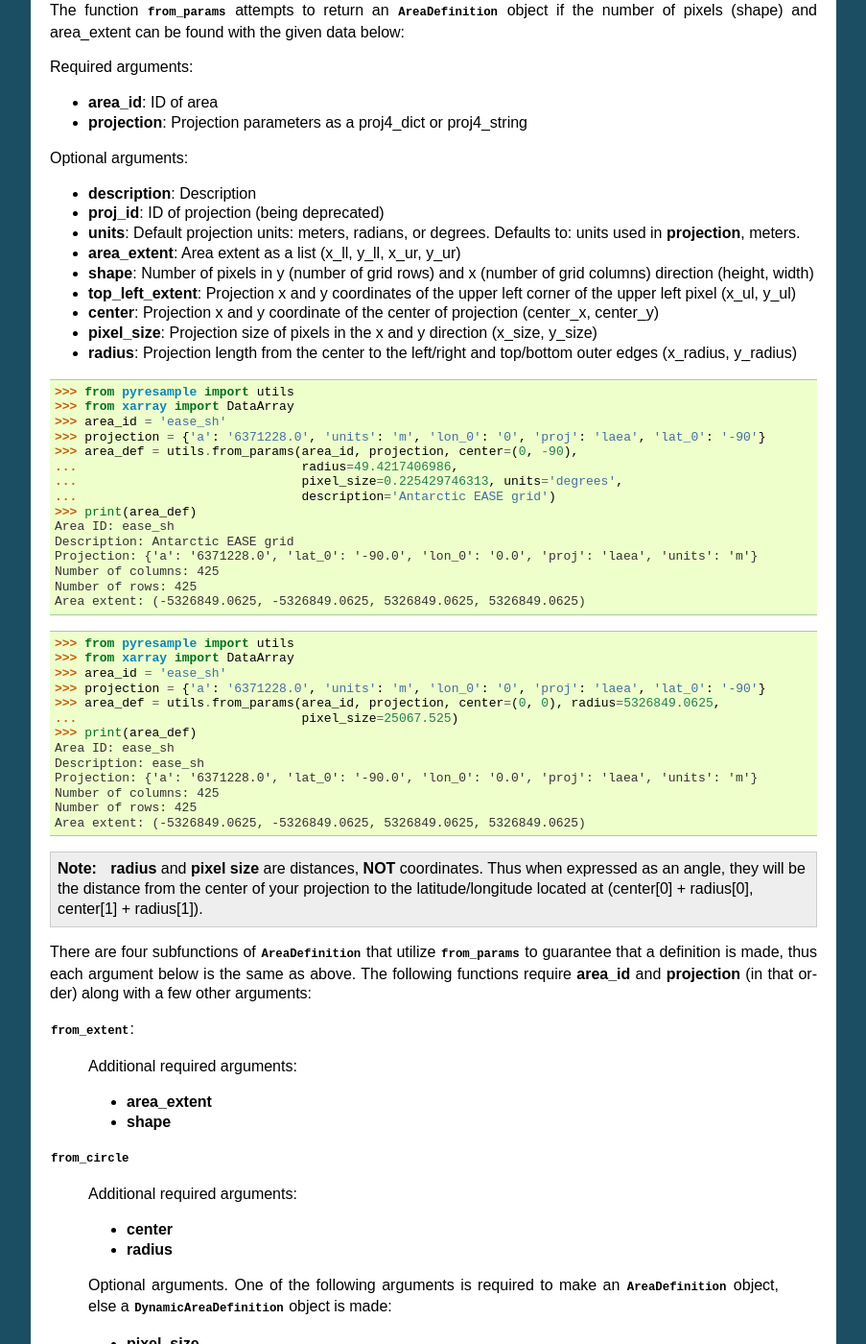
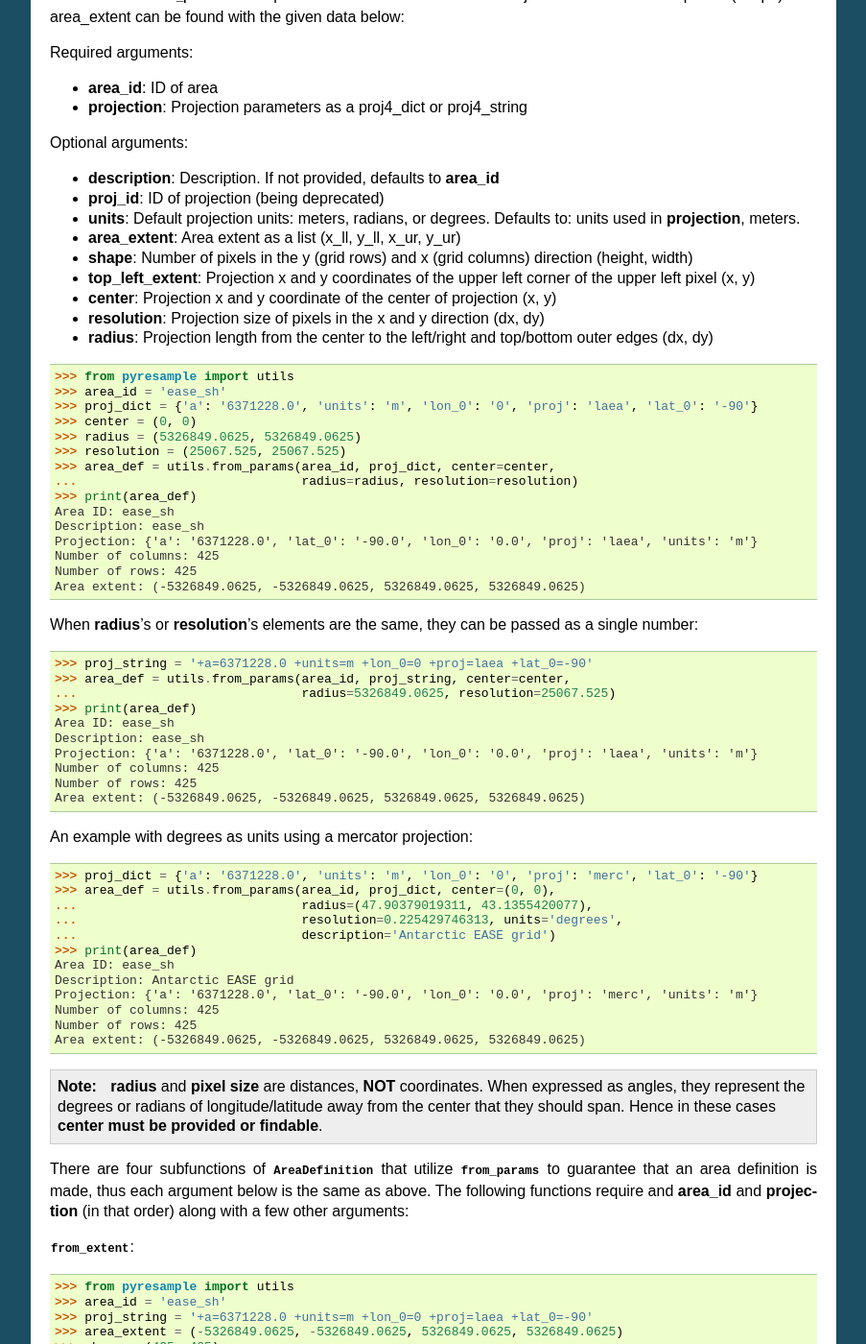
Before and after one commit to pytroll/pyresample, a Sphinx documentation site: the page built from docs/source/geo_def.rst, in a window 1280 px wide and 1400 px high, scrolled down 1586 px. Shown: the whole window at 96% size, without its empty margins (198-1101 px from the left). Built offline with Sphinx 7.4.7, drawn with Linux system fonts in a browser that asks for light colours; some of the changed text lies outside the part shown.

Commit message:
Change variable names and continue updating docs

```diff
--- a/docs/source/geo_def.rst
+++ b/docs/source/geo_def.rst
@@ -26,8 +26,8 @@
 * **name**: Description
 * **proj_id**: ID of projection (being deprecated)
 * **proj_dict**: Proj4 parameters as dict
-* **x_size**: Number of grid columns
-* **y_size**: Number of grid rows
+* **width**: Number of grid columns
+* **height**: Number of grid rows
 * **area_extent**: (x_ll, y_ll, x_ur, y_ur)
 
 where
@@ -45,13 +45,12 @@
  >>> area_id = 'ease_sh'
  >>> description = 'Antarctic EASE grid'
  >>> proj_id = 'ease_sh'
- >>> x_size = 425
- >>> y_size = 425
- >>> area_extent = (-5326849.0625,-5326849.0625,5326849.0625,5326849.0625)
- >>> proj_dict = {'a': 6371228.0, 'units': 'm', 'lon_0': 0.0,
- ...              'proj': 'laea', 'lat_0': -90.0}
- >>> area_def = geometry.AreaDefinition(area_id, description, proj_id,
- ... 									proj_dict, x_size, y_size, area_extent)
+ >>> proj_dict = {'a': '6371228.0', 'units': 'm', 'lon_0': '0', 'proj': 'laea', 'lat_0': '-90'}
+ >>> width = 425
+ >>> height = 425
+ >>> area_extent = (-5326849.0625, -5326849.0625, 5326849.0625, 5326849.0625)
+ >>> area_def = geometry.AreaDefinition(area_id, description, proj_id, proj_dict,
+ ...                                    width, height, area_extent)
  >>> print(area_def)
  Area ID: ease_sh
  Description: Antarctic EASE grid
@@ -76,12 +75,12 @@
  >>> area_id = 'ease_sh'
  >>> description = 'Antarctic EASE grid'
  >>> proj_id = 'ease_sh'
- >>> projection = '+proj=laea +lat_0=-90 +lon_0=0 +a=6371228.0 +units=m'
- >>> x_size = 425
- >>> y_size = 425
- >>> area_extent = (-5326849.0625,-5326849.0625,5326849.0625,5326849.0625)
- >>> area_def = utils.get_area_def(area_id, description, proj_id, projection,
- ...                  			   x_size, y_size, area_extent)
+ >>> proj_string = '+a=6371228.0 +units=m +lon_0=0 +proj=laea +lat_0=-90'
+ >>> width = 425
+ >>> height = 425
+ >>> area_extent = (-5326849.0625, -5326849.0625, 5326849.0625, 5326849.0625)
+ >>> area_def = utils.get_area_def(area_id, description, proj_id, proj_string,
+ ...                               width, height, area_extent)
  >>> print(area_def)
  Area ID: ease_sh
  Description: Antarctic EASE grid
@@ -102,42 +101,26 @@
 
 Optional arguments:
 
-* **description**: Description
+* **description**: Description. If not provided, defaults to **area_id**
 * **proj_id**: ID of projection (being deprecated)
 * **units**: Default projection units: meters, radians, or degrees. Defaults to: units used in **projection**, meters.
 * **area_extent**: Area extent as a list (x_ll, y_ll, x_ur, y_ur)
-* **shape**: Number of pixels in y (number of grid rows) and x (number of grid columns) direction (height, width)
-* **top_left_extent**: Projection x and y coordinates of the upper left corner of the upper left pixel (x_ul, y_ul)
-* **center**: Projection x and y coordinate of the center of projection (center_x, center_y)
-* **pixel_size**: Projection size of pixels in the x and y direction (x_size, y_size)
-* **radius**: Projection length from the center to the left/right and top/bottom outer edges (x_radius, y_radius)
+* **shape**: Number of pixels in the y (grid rows) and x (grid columns) direction (height, width)
+* **top_left_extent**: Projection x and y coordinates of the upper left corner of the upper left pixel (x, y)
+* **center**: Projection x and y coordinate of the center of projection (x, y)
+* **resolution**: Projection size of pixels in the x and y direction (dx, dy)
+* **radius**: Projection length from the center to the left/right and top/bottom outer edges (dx, dy)
 
 .. doctest::
 
  >>> from pyresample import utils
- >>> from xarray import DataArray
  >>> area_id = 'ease_sh'
- >>> projection = {'a': '6371228.0', 'units': 'm', 'lon_0': '0', 'proj': 'laea', 'lat_0': '-90'}
- >>> area_def = utils.from_params(area_id, projection, center=(0, -90),
- ...                              radius=49.4217406986,
- ...                              pixel_size=0.225429746313, units='degrees',
- ...                              description='Antarctic EASE grid')
- >>> print(area_def)
- Area ID: ease_sh
- Description: Antarctic EASE grid
- Projection: {'a': '6371228.0', 'lat_0': '-90.0', 'lon_0': '0.0', 'proj': 'laea', 'units': 'm'}
- Number of columns: 425
- Number of rows: 425
- Area extent: (-5326849.0625, -5326849.0625, 5326849.0625, 5326849.0625)
-
-.. doctest::
-
- >>> from pyresample import utils
- >>> from xarray import DataArray
- >>> area_id = 'ease_sh'
- >>> projection = {'a': '6371228.0', 'units': 'm', 'lon_0': '0', 'proj': 'laea', 'lat_0': '-90'}
- >>> area_def = utils.from_params(area_id, projection, center=(0, 0), radius=5326849.0625,
- ...                              pixel_size=25067.525)
+ >>> proj_dict = {'a': '6371228.0', 'units': 'm', 'lon_0': '0', 'proj': 'laea', 'lat_0': '-90'}
+ >>> center = (0, 0)
+ >>> radius = (5326849.0625, 5326849.0625)
+ >>> resolution = (25067.525, 25067.525)
+ >>> area_def = utils.from_params(area_id, proj_dict, center=center,
+ ...                              radius=radius, resolution=resolution)
  >>> print(area_def)
  Area ID: ease_sh
  Description: ease_sh
@@ -146,54 +129,124 @@
  Number of rows: 425
  Area extent: (-5326849.0625, -5326849.0625, 5326849.0625, 5326849.0625)
 
+When **radius**'s or **resolution**'s elements are the same, they can be passed as a single number:
+
+.. doctest::
+
+ >>> proj_string = '+a=6371228.0 +units=m +lon_0=0 +proj=laea +lat_0=-90'
+ >>> area_def = utils.from_params(area_id, proj_string, center=center,
+ ...                              radius=5326849.0625, resolution=25067.525)
+ >>> print(area_def)
+ Area ID: ease_sh
+ Description: ease_sh
+ Projection: {'a': '6371228.0', 'lat_0': '-90.0', 'lon_0': '0.0', 'proj': 'laea', 'units': 'm'}
+ Number of columns: 425
+ Number of rows: 425
+ Area extent: (-5326849.0625, -5326849.0625, 5326849.0625, 5326849.0625)
+
+An example with degrees as units using a mercator projection:
+
+.. doctest::
+
+ >>> proj_dict = {'a': '6371228.0', 'units': 'm', 'lon_0': '0', 'proj': 'merc', 'lat_0': '-90'}
+ >>> area_def = utils.from_params(area_id, proj_dict, center=(0, 0),
+ ...                              radius=(47.90379019311, 43.1355420077),
+ ...                              resolution=0.225429746313, units='degrees',
+ ...                              description='Antarctic EASE grid')
+ >>> print(area_def)
+ Area ID: ease_sh
+ Description: Antarctic EASE grid
+ Projection: {'a': '6371228.0', 'lat_0': '-90.0', 'lon_0': '0.0', 'proj': 'merc', 'units': 'm'}
+ Number of columns: 425
+ Number of rows: 425
+ Area extent: (-5326849.0625, -5326849.0625, 5326849.0625, 5326849.0625)
+
 .. note::
 
-  **radius** and **pixel size** are distances, **NOT** coordinates. Thus when expressed
-  as an angle, they will be the distance from the center of your projection to the
-  latitude/longitude located at (center[0] + radius[0], center[1] + radius[1]).
+  **radius** and **pixel size** are distances, **NOT** coordinates. When expressed as angles,
+  they represent the degrees or radians of longitude/latitude away from the center that
+  they should span. Hence in these cases **center must be provided or findable**.
 
 There are four subfunctions of :mod:`AreaDefinition <geometry.AreaDefinition>` that utilize
-:mod:`from_params <utils.from_params>` to guarantee that a definition is made, thus each argument below is the same as
-above. The following functions require **area_id** and **projection** (in that order) along with a few other arguments:
+:mod:`from_params <utils.from_params>` to guarantee that an area definition is made, thus each
+argument below is the same as above. The following functions require and **area_id** and **projection**
+(in that order) along with a few other arguments:
 
 :mod:`from_extent <geometry.AreaDefinition.from_extent>`:
 
- Additional required arguments:
+.. doctest::
 
- * **area_extent**
- * **shape**
+ >>> from pyresample import utils
+ >>> area_id = 'ease_sh'
+ >>> proj_string = '+a=6371228.0 +units=m +lon_0=0 +proj=laea +lat_0=-90'
+ >>> area_extent = (-5326849.0625, -5326849.0625, 5326849.0625, 5326849.0625)
+ >>> shape = (425, 425)
+ >>> area_def = geometry.AreaDefinition.from_extent(area_id, proj_string,
+ ...                                                area_extent, shape)
+ >>> print(area_def)
+ Area ID: ease_sh
+ Description: ease_sh
+ Projection: {'a': '6371228.0', 'lat_0': '-90.0', 'lon_0': '0.0', 'proj': 'laea', 'units': 'm'}
+ Number of columns: 425
+ Number of rows: 425
+ Area extent: (-5326849.0625, -5326849.0625, 5326849.0625, 5326849.0625)
 
 :mod:`from_circle <geometry.AreaDefinition.from_circle>`
 
- Additional required arguments:
+.. doctest::
 
- * **center**
- * **radius**
+ >>> proj_dict = {'a': '6371228.0', 'units': 'm', 'lon_0': '0', 'proj': 'laea', 'lat_0': '-90'}
+ >>> center = (0, 0)
+ >>> radius = 5326849.0625
+ >>> area_def = geometry.AreaDefinition.from_circle(area_id, proj_dict, center,
+ ...                                                radius, shape=shape)
+ >>> print(area_def)
+ Area ID: ease_sh
+ Description: ease_sh
+ Projection: {'a': '6371228.0', 'lat_0': '-90.0', 'lon_0': '0.0', 'proj': 'laea', 'units': 'm'}
+ Number of columns: 425
+ Number of rows: 425
+ Area extent: (-5326849.0625, -5326849.0625, 5326849.0625, 5326849.0625)
 
- Optional arguments. One of the following arguments is required to
- make an :mod:`AreaDefinition <geometry.AreaDefinition>` object, else a
- :mod:`DynamicAreaDefinition <geometry.DynamicAreaDefinition>` object is made:
+.. doctest::
 
- * **pixel_size**
- * **shape**
-
+ >>> resolution = 25067.525
+ >>> area_def = geometry.AreaDefinition.from_circle(area_id, proj_string, center,
+ ...                                                radius, resolution=resolution)
+ >>> print(area_def)
+ Area ID: ease_sh
+ Description: ease_sh
+ Projection: {'a': '6371228.0', 'lat_0': '-90.0', 'lon_0': '0.0', 'proj': 'laea', 'units': 'm'}
+ Number of columns: 425
+ Number of rows: 425
+ Area extent: (-5326849.0625, -5326849.0625, 5326849.0625, 5326849.0625)
 
 :mod:`from_area_of_interest <geometry.AreaDefinition.from_area_of_interest>`
 
- Additional required arguments:
+.. doctest::
 
- * **center**
- * **pixel_size**
- * **shape**
+ >>> area_def = geometry.AreaDefinition.from_area_of_interest(area_id, proj_dict, center,
+ ...                                                          resolution, shape)
+ >>> print(area_def)
+ Area ID: ease_sh
+ Description: ease_sh
+ Projection: {'a': '6371228.0', 'lat_0': '-90.0', 'lon_0': '0.0', 'proj': 'laea', 'units': 'm'}
+ Number of columns: 425
+ Number of rows: 425
+ Area extent: (-5326849.0625, -5326849.0625, 5326849.0625, 5326849.0625)
 
 :mod:`from_geotiff <geometry.AreaDefinition.from_geotiff>`
 
-
- Additional required arguments:
-
- * **top_left_extent**
- * **pixel_size**
- * **shape**
+ >>> top_left_extent = (-5326849.0625, 5326849.0625)
+ >>> area_def = geometry.AreaDefinition.from_geotiff(area_id, proj_string, top_left_extent,
+ ...                                                 resolution, shape)
+ >>> print(area_def)
+ Area ID: ease_sh
+ Description: ease_sh
+ Projection: {'a': '6371228.0', 'lat_0': '-90.0', 'lon_0': '0.0', 'proj': 'laea', 'units': 'm'}
+ Number of columns: 425
+ Number of rows: 425
+ Area extent: (-5326849.0625, -5326849.0625, 5326849.0625, 5326849.0625)
 
 The :mod:`load_area <utils.load_area>` function can be used to
 parse area definitions from a configuration file by giving it the
@@ -214,7 +267,7 @@
      lon_0: 0
      proj: laea
      lat_0: -90
-   shape: [425, 850]
+   shape: [425, 425]
    area_extent: [-5326849.0625, -5326849.0625, 5326849.0625, 5326849.0625]
 
  boundary_2:
@@ -228,44 +281,44 @@
      lat_0: -90
    shape:
      height: 425
-     width: 850
+     width: 425
    area_extent:
      lower_left_xy: [-135.0, -17.516001139327766]
      upper_right_xy: [45.0, -17.516001139327766]
 
  corner:
-   description: Example of finding an area definition using shape, top_left_extent, and pixel_size
+   description: Example of finding an area definition using shape, top_left_extent, and resolution
    projection:
      a: 6371228.0
      units: m
      lon_0: 0
      proj: laea
      lat_0: -90
-   shape: [425, 850]
+   shape: [425, 425]
    top_left_extent: [-5326849.0625, 5326849.0625]
-   pixel_size: [12533.7625, 25067.525]
+   resolution: 25067.525
 
  corner_2:
    area_id: ease_sh
-   description: Another example of finding an area definition using shape, top_left_extent, and pixel_size
-   units: degrees
+   description: Another example of finding an area definition using shape, top_left_extent, and resolution
+   units:  °
    projection:
      a: 6371228.0
      units: m
      lon_0: 0
      proj: laea
      lat_0: -90
-   shape: [425, 850]
+   shape: [425, 425]
    top_left_extent:
-     x_ul: -45.0
-     y_ul: -17.516001139327766
-   pixel_size:
-     x_size: 12533.7625
-     y_size: 25067.525
+     x: -45.0
+     y: -17.516001139327766
+   resolution:
+     dx: 25067.525
+     dy: 25067.525
      units: meters
 
  circle:
-   description: Example of finding an area definition using center, pixel_size, and radius
+   description: Example of finding an area definition using center, resolution, and radius
    projection:
      a: 6371228.0
      units: m
@@ -273,12 +326,12 @@
      proj: laea
      lat_0: -90
    center: [0, 0]
-   pixel_size: [12533.7625, 25067.525]
-   radius: [5326849.0625, 5326849.0625]
+   resolution: [25067.525, 25067.525]
+   radius: 5326849.0625
 
  circle_2:
    area_id: ease_sh
-   description: Another example of finding an area definition using center, pixel_size, and radius
+   description: Another example of finding an area definition using center, resolution, and radius
    projection:
      a: 6371228.0
      units: m
@@ -286,43 +339,45 @@
      proj: laea
      lat_0: -90
    center:
-     center_x: 0
-     center_y: -90
+     x: 0
+     y: -90
      units: degrees
    shape:
-     width: 850
+     width: 425
      height: 425
    radius:
-     x_radius: -49.4217406986
-     y_radius: -49.4217406986
-     units: degrees
+     dx: 49.4217406986
+     dy: 49.4217406986
+     units: °
 
  area_of_interest:
-   description: Example of finding an area definition using shape, center, and pixel_size
+   description: Example of finding an area definition using shape, center, and resolution
    projection:
      a: 6371228.0
      units: m
      lon_0: 0
      proj: laea
      lat_0: -90
-   shape: [425, 850]
+   shape: [425, 425]
    center: [0, 0]
-   pixel_size: [12533.7625, 25067.525]
+   resolution: [25067.525, 25067.525]
 
  area_of_interest_2:
    area_id: ease_sh
-   description: Another example of finding an area definition using shape, center, and pixel_size
+   description: Another example of finding an area definition using shape, center, and resolution
    projection:
      a: 6371228.0
      units: m
      lon_0: 0
      proj: laea
      lat_0: -90
-   shape: [425, 850]
-   center: [0, 0]
-   pixel_size:
-     pixel_size: -0.22542974631300449
-     units: degrees
+   shape: [425, 425]
+   center:
+     center: [0, -1.570796]
+     units: radians
+   resolution:
+     resolution: 0.0039344913
+     units: radians
 
 An area definition dict can be read using
 
@@ -332,9 +387,9 @@
  >>> area_def = utils.load_area('areas.yaml', 'corner')
  >>> print(area_def)
  Area ID: corner
- Description: Example of finding an area definition using shape, top_left_extent, and pixel_size
+ Description: Example of finding an area definition using shape, top_left_extent, and resolution
  Projection: {'a': '6371228.0', 'lat_0': '-90.0', 'lon_0': '0.0', 'proj': 'laea', 'units': 'm'}
- Number of columns: 850
+ Number of columns: 425
  Number of rows: 425
  Area extent: (-5326849.0625, -5326849.0625, 5326849.0625, 5326849.0625)
 
@@ -349,13 +404,12 @@
 
 .. doctest::
 
- >>> from pyresample import utils
  >>> corner, boundary = utils.load_area('areas.yaml', 'corner', 'boundary')
  >>> print(boundary)
  Area ID: ease_sh
  Description: Example of finding an area definition using shape and area_extent
  Projection: {'a': '6371228.0', 'lat_0': '-90.0', 'lon_0': '0.0', 'proj': 'laea', 'units': 'm'}
- Number of columns: 850
+ Number of columns: 425
  Number of rows: 425
  Area extent: (-5326849.0625, -5326849.0625, 5326849.0625, 5326849.0625)
 
@@ -406,7 +460,6 @@
 
 .. doctest::
 
- >>> from pyresample import utils
  >>> nh_def, sh_def = utils.load_area('areas.cfg', 'ease_nh', 'ease_sh')
  >>> print(sh_def)
  Area ID: ease_sh
@@ -447,8 +500,6 @@
 
 .. doctest::
 
- >>> import numpy as np
- >>> from pyresample import geometry
  >>> lons1 = np.ones((500, 20))
  >>> lats1 = np.ones((500, 20))
  >>> swath_def1 = geometry.SwathDefinition(lons=lons1, lats=lats1)
@@ -482,27 +533,19 @@
  >>> description = 'Antarctic EASE grid'
  >>> proj_id = 'ease_sh'
  >>> projection = '+proj=laea +lat_0=-90 +lon_0=0 +a=6371228.0 +units=m'
- >>> x_size = 425
- >>> y_size = 425
+ >>> width = 425
+ >>> height = 425
  >>> area_extent = (-5326849.0625,-5326849.0625,5326849.0625,5326849.0625)
  >>> area_def = utils.get_area_def(area_id, description, proj_id, projection,
- ...                               x_size, y_size, area_extent)
+ ...                               width, height, area_extent)
  >>> lons, lats = area_def.get_lonlats()
 
 Get slice of coordinate set:
 
 .. doctest::
 
- >>> from pyresample import utils
- >>> area_id = 'ease_sh'
- >>> description = 'Antarctic EASE grid'
- >>> proj_id = 'ease_sh'
- >>> projection = '+proj=laea +lat_0=-90 +lon_0=0 +a=6371228.0 +units=m'
- >>> x_size = 425
- >>> y_size = 425
- >>> area_extent = (-5326849.0625,-5326849.0625,5326849.0625,5326849.0625)
  >>> area_def = utils.get_area_def(area_id, description, proj_id, projection,
- ...                               x_size, y_size, area_extent)
+ ...                               width, height, area_extent)
  >>> cart_subset = area_def.get_cartesian_coords()[100:200, 350:]
 
 If only the 1D range of a projection coordinate is required it can be extracted
@@ -510,16 +553,8 @@
 
 .. doctest::
 
- >>> from pyresample import utils
- >>> area_id = 'ease_sh'
- >>> description = 'Antarctic EASE grid'
- >>> proj_id = 'ease_sh'
- >>> projection = '+proj=laea +lat_0=-90 +lon_0=0 +a=6371228.0 +units=m'
- >>> x_size = 425
- >>> y_size = 425
- >>> area_extent = (-5326849.0625,-5326849.0625,5326849.0625,5326849.0625)
  >>> area_def = utils.get_area_def(area_id, description, proj_id, projection,
- ...                  			   x_size, y_size, area_extent)
+ ...                  			   width, height, area_extent)
  >>> proj_x_range = area_def.projection_x_coords
 
 Spherical geometry operations
@@ -539,11 +574,11 @@
  >>> description = 'Antarctic EASE grid'
  >>> proj_id = 'ease_sh'
  >>> projection = '+proj=laea +lat_0=-90 +lon_0=0 +a=6371228.0 +units=m'
- >>> x_size = 425
- >>> y_size = 425
+ >>> width = 425
+ >>> height = 425
  >>> area_extent = (-5326849.0625,-5326849.0625,5326849.0625,5326849.0625)
  >>> area_def = utils.get_area_def(area_id, description, proj_id, projection,
- ...                  			   x_size, y_size, area_extent)
+ ...                  			   width, height, area_extent)
  >>> lons = np.array([[-40, -11.1], [9.5, 19.4], [65.5, 47.5], [90.3, 72.3]])
  >>> lats = np.array([[-70.1, -58.3], [-78.8, -63.4], [-73, -57.6], [-59.5, -50]])
  >>> swath_def = geometry.SwathDefinition(lons, lats)
@@ -554,56 +589,19 @@
 
 .. doctest::
 
- >>> import numpy as np
- >>> from pyresample import utils
- >>> area_id = 'ease_sh'
- >>> description = 'Antarctic EASE grid'
- >>> proj_id = 'ease_sh'
- >>> projection = '+proj=laea +lat_0=-90 +lon_0=0 +a=6371228.0 +units=m'
- >>> x_size = 425
- >>> y_size = 425
- >>> area_extent = (-5326849.0625,-5326849.0625,5326849.0625,5326849.0625)
- >>> area_def = utils.get_area_def(area_id, description, proj_id, projection,
- ...                  			   x_size, y_size, area_extent)
- >>> lons = np.array([[-40, -11.1], [9.5, 19.4], [65.5, 47.5], [90.3, 72.3]])
- >>> lats = np.array([[-70.1, -58.3], [-78.8, -63.4], [-73, -57.6], [-59.5, -50]])
- >>> swath_def = geometry.SwathDefinition(lons, lats)
- >>> overlap_fraction = swath_def.overlap_rate(area_def)
+ >>> print(swath_def.overlap_rate(area_def))
+ 0.05843953132633209
 
 And the polygon defining the (great circle) boundaries over the overlapping area can be calculated
 
 .. doctest::
 
- >>> import numpy as np
- >>> from pyresample import utils
- >>> area_id = 'ease_sh'
- >>> description = 'Antarctic EASE grid'
- >>> proj_id = 'ease_sh'
- >>> projection = '+proj=laea +lat_0=-90 +lon_0=0 +a=6371228.0 +units=m'
- >>> x_size = 425
- >>> y_size = 425
- >>> area_extent = (-5326849.0625,-5326849.0625,5326849.0625,5326849.0625)
- >>> area_def = utils.get_area_def(area_id, description, proj_id, projection,
- ...                  			   x_size, y_size, area_extent)
- >>> lons = np.array([[-40, -11.1], [9.5, 19.4], [65.5, 47.5], [90.3, 72.3]])
- >>> lats = np.array([[-70.1, -58.3], [-78.8, -63.4], [-73, -57.6], [-59.5, -50]])
- >>> swath_def = geometry.SwathDefinition(lons, lats)
- >>> overlap_polygon = swath_def.intersection(area_def)
+ >>> print(swath_def.intersection(area_def))
+ [(-40.0, -70.1), (-11.1, -58.3), (72.3, -50.0), (90.3, -59.5)]
 
 It can be tested if a (lon, lat) point is inside a GeometryDefinition
 
 .. doctest::
 
- >>> import numpy as np
- >>> from pyresample import utils
- >>> area_id = 'ease_sh'
- >>> description = 'Antarctic EASE grid'
- >>> proj_id = 'ease_sh'
- >>> projection = '+proj=laea +lat_0=-90 +lon_0=0 +a=6371228.0 +units=m'
- >>> x_size = 425
- >>> y_size = 425
- >>> area_extent = (-5326849.0625,-5326849.0625,5326849.0625,5326849.0625)
- >>> area_def = utils.get_area_def(area_id, description, proj_id, projection,
- ...                  			   x_size, y_size, area_extent)
  >>> print((0, -90) in area_def)
  True
```
Also changed, not shown: 4 other files.
